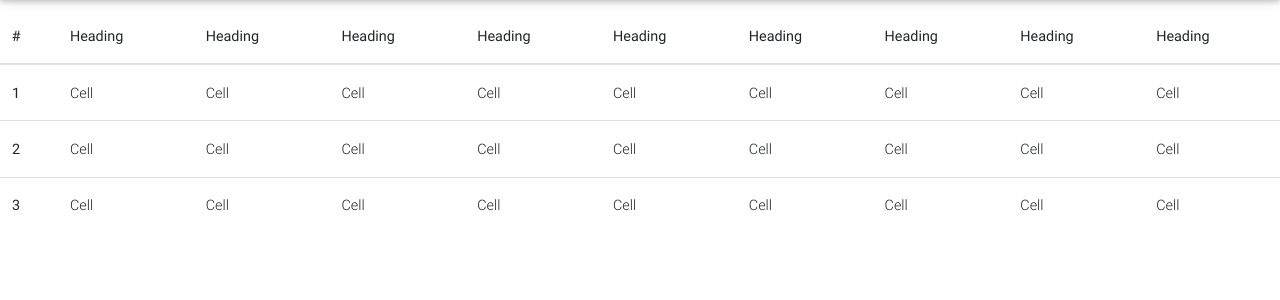
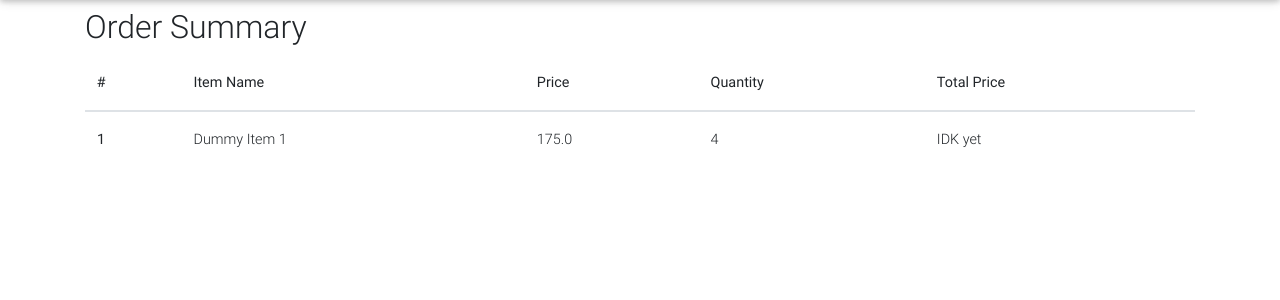
Before and after one commit to ZimmAgu/Ecommerce-Web-App, a Django app: page /order-summary/ in a window 1280 px wide. Shown: the part 64-364 px from the top of the page. Run offline with Django 4.2, Linux system fonts and the light colour scheme; a user stored in the database is signed in; data comes from the database, SQL or seed files in the repository; both versions use the stored data as it was after the commit; some libraries are stand-ins or nearby versions.

Commit message:
Some item information is displayed in order summary

```diff
--- a/coreFunctionality/views.py
+++ b/coreFunctionality/views.py
@@ -6,6 +6,11 @@ from django.http import HttpResponse
 from django.contrib import messages
 from django.views.generic import ListView
 from django.views import View
+from django.core.exceptions import ObjectDoesNotExist
+from django.contrib import messages
+from django.contrib.auth.decorators import login_required
+from django.contrib.auth.mixins import LoginRequiredMixin
+
 
 # Model imports
 from . models import Item, OrderItem, Order
@@ -28,7 +33,7 @@ def productPage(request, slug):
     context = {'item' : product}                    # Assigns the returned produce the name "item"
     return render(request, "productPage.html/", context)
 
-
+@login_required # Makes it a requirement for the user to be logged in to add anything to their cart
 def addToCart(request, slug):
     product = get_object_or_404(Item, slug=slug)            # Returns the item with the requested slug
 
@@ -63,7 +68,7 @@ def addToCart(request, slug):
 
 
 
-
+@login_required # Makes it a requirement for the user to be logged in to remove anything from their cart
 def removeFromCart(request, slug):
     product = get_object_or_404(Item, slug=slug)            # Returns the item with the requested slug
 
@@ -93,9 +98,16 @@ def removeFromCart(request, slug):
         return response         # Then there is nothing to remove to redirect the user back to the products page
 
 
-class orderSummary(View):
+class orderSummary(LoginRequiredMixin,View):
     model = Order
     template_name = "orderSummary.html"
 
+
     def get(self, *args, **kwargs):
-        return render(self.request, self.template_name)
+        try:                                                                    # If an order exists
+            order = Order.objects.get(user=self.request.user, ordered=False)    #They get it
+            context = {'order' : order}
+            return render(self.request, self.template_name, context)
+        except ObjectDoesNotExist:
+            messages.error(self.request, "Order does not exist")
+            return redirect('/')
--- a/storeFront/templates/orderSummary.html
+++ b/storeFront/templates/orderSummary.html
@@ -50,64 +50,37 @@
 
 {% block content %}
 <body>
+  <main>
+  <div class="container">
+    <h2>Order Summary</h2>
     <div class="table-responsive text-nowrap">
-
       <table class="table">
         <thead>
           <tr>
             <th scope="col">#</th>
-              <th scope="col">Heading</th>
-              <th scope="col">Heading</th>
-              <th scope="col">Heading</th>
-              <th scope="col">Heading</th>
-              <th scope="col">Heading</th>
-              <th scope="col">Heading</th>
-              <th scope="col">Heading</th>
-              <th scope="col">Heading</th>
-              <th scope="col">Heading</th>
+            <th scope="col">Item Name</th>
+            <th scope="col">Price</th>
+            <th scope="col">Quantity</th>
+            <th scope="col">Total Price</th>
           </tr>
         </thead>
+
+        {% for orderItem in order.items.all %}
         <tbody>
           <tr>
             <th scope="row">1</th>
-              <td>Cell</td>
-              <td>Cell</td>
-              <td>Cell</td>
-              <td>Cell</td>
-              <td>Cell</td>
-              <td>Cell</td>
-              <td>Cell</td>
-              <td>Cell</td>
-              <td>Cell</td>
+            <td>{{ orderItem.item.name }}</td>
+            <td>{{ orderItem.item.price }}</td>
+            <td>{{ orderItem.quantity }}</td>
+            <td>IDK yet</td>
           </tr>
-            <tr>
-              <th scope="row">2</th>
-              <td>Cell</td>
-              <td>Cell</td>
-              <td>Cell</td>
-              <td>Cell</td>
-              <td>Cell</td>
-              <td>Cell</td>
-              <td>Cell</td>
-              <td>Cell</td>
-              <td>Cell</td>
-            </tr>
-            <tr>
-              <th scope="row">3</th>
-              <td>Cell</td>
-              <td>Cell</td>
-              <td>Cell</td>
-              <td>Cell</td>
-              <td>Cell</td>
-              <td>Cell</td>
-              <td>Cell</td>
-              <td>Cell</td>
-              <td>Cell</td>
           </tr>
         </tbody>
+        {% endfor %}
       </table>
-
     </div>
+  </div>
+  </main>
 </body>
 {% endblock content %}
 
```
Also changed, not shown: db.sqlite3. Lines whose indentation alone changed are shown as unchanged.
